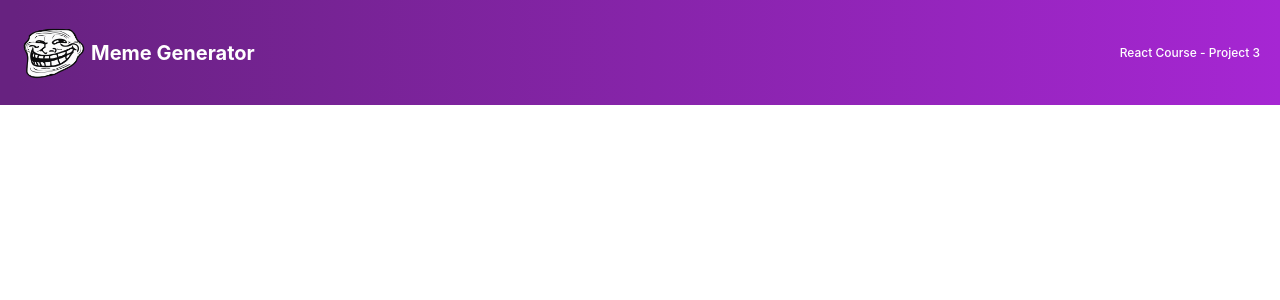
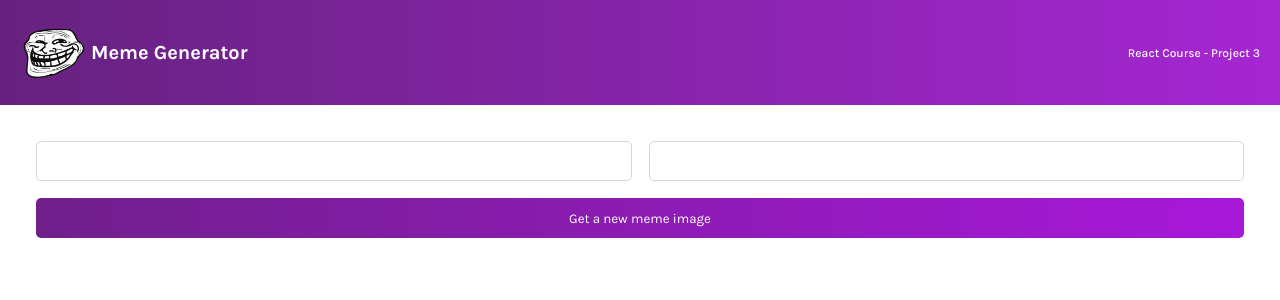
Before and after one commit to OlgaMinaievaWebDev/meme-generator, a React (Create React App) app: page / in a window 1280 px wide. Shown: the top 300 px of the page. Built offline with nearby package versions, Linux system fonts and the light colour scheme.

Commit message:
meme component added

```diff
--- a/public/index.html
+++ b/public/index.html
@@ -10,6 +10,10 @@
       content="Web site created using create-react-app"
     />
     <link rel="apple-touch-icon" href="%PUBLIC_URL%/logo192.png" />
+    <link
+      href="https://fonts.googleapis.com/css2?family=Karla:wght@400;500;700&display=swap"
+      rel="stylesheet"
+    />
     <!--
       manifest.json provides metadata used when your web app is installed on a
       user's mobile device or desktop. See https://developers.google.com/web/fundamentals/web-app-manifest/
@@ -24,7 +28,7 @@
       work correctly both with client-side routing and a non-root public URL.
       Learn how to configure a non-root public URL by running `npm run build`.
     -->
-    <title>React App</title>
+    <title>Meme Generator</title>
   </head>
   <body>
     <noscript>You need to enable JavaScript to run this app.</noscript>
--- a/src/App.js
+++ b/src/App.js
@@ -1,8 +1,11 @@
 import Header from "./Header";
+import Meme from "./Meme";
+
 function App() {
   return (
     <div className="App">
       <Header />
+      <Meme />
     </div>
   );
 }
--- /dev/null
+++ b/src/Meme.jsx
@@ -0,0 +1,11 @@
+export default function Meme() {
+  return (
+    <main>
+      <form className="form">
+        <input type="text" className="form--input" />
+        <input type="text" className="form--input" />
+        <button className="form--button">Get a new meme image</button>
+      </form>
+    </main>
+  );
+}
--- a/src/index.css
+++ b/src/index.css
@@ -1,15 +1,15 @@
 body {
+  font-family: "Karla", sans-serif;
   margin: 0;
-  font-family: -apple-system, BlinkMacSystemFont, "Segoe UI", "Roboto", "Oxygen",
-    "Ubuntu", "Cantarell", "Fira Sans", "Droid Sans", "Helvetica Neue",
-    sans-serif;
-  -webkit-font-smoothing: antialiased;
-  -moz-osx-font-smoothing: grayscale;
 }
 
 code {
   font-family: source-code-pro, Menlo, Monaco, Consolas, "Courier New",
     monospace;
+}
+
+main {
+  padding: 36px;
 }
 
 .header {
@@ -35,3 +35,26 @@ code {
   font-size: 0.75rem;
   font-weight: 500;
 }
+
+form {
+  display: grid;
+  grid-template: 40px 40px / 1fr 1fr;
+  gap: 17px;
+}
+
+.form--input {
+  font-family: "Karla", sans-serif;
+  border-radius: 5px;
+  border: 1px solid #d5d4d8;
+  text-indent: 5px;
+}
+
+.form--button {
+  grid-column: 1/-1;
+  font-family: "Karla", sans-serif;
+  border-radius: 5px;
+  background: linear-gradient(90.41deg, #711f8d 1.14%, #a818da 100%);
+  color: white;
+  border: none;
+  cursor: pointer;
+}
```
